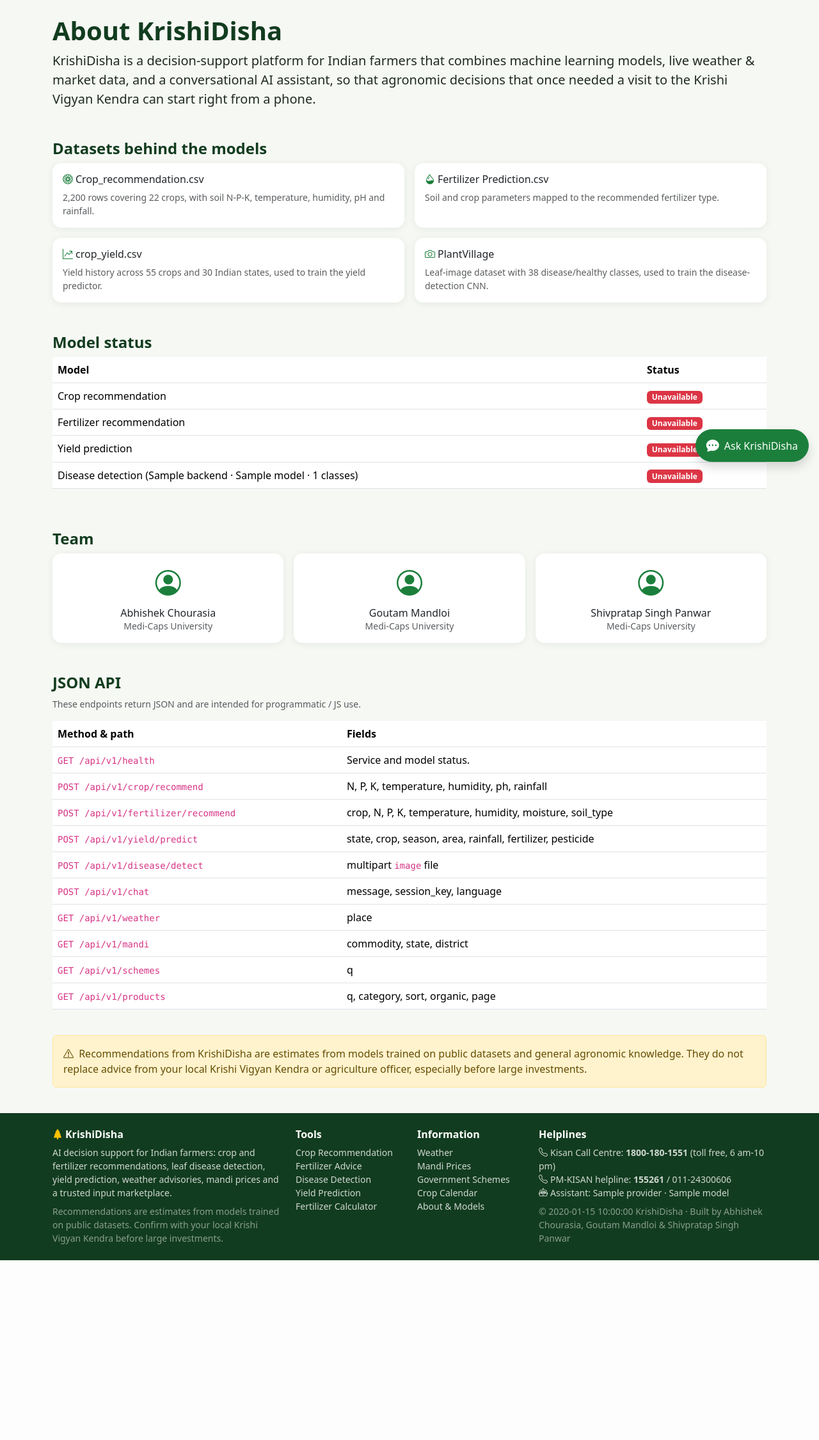
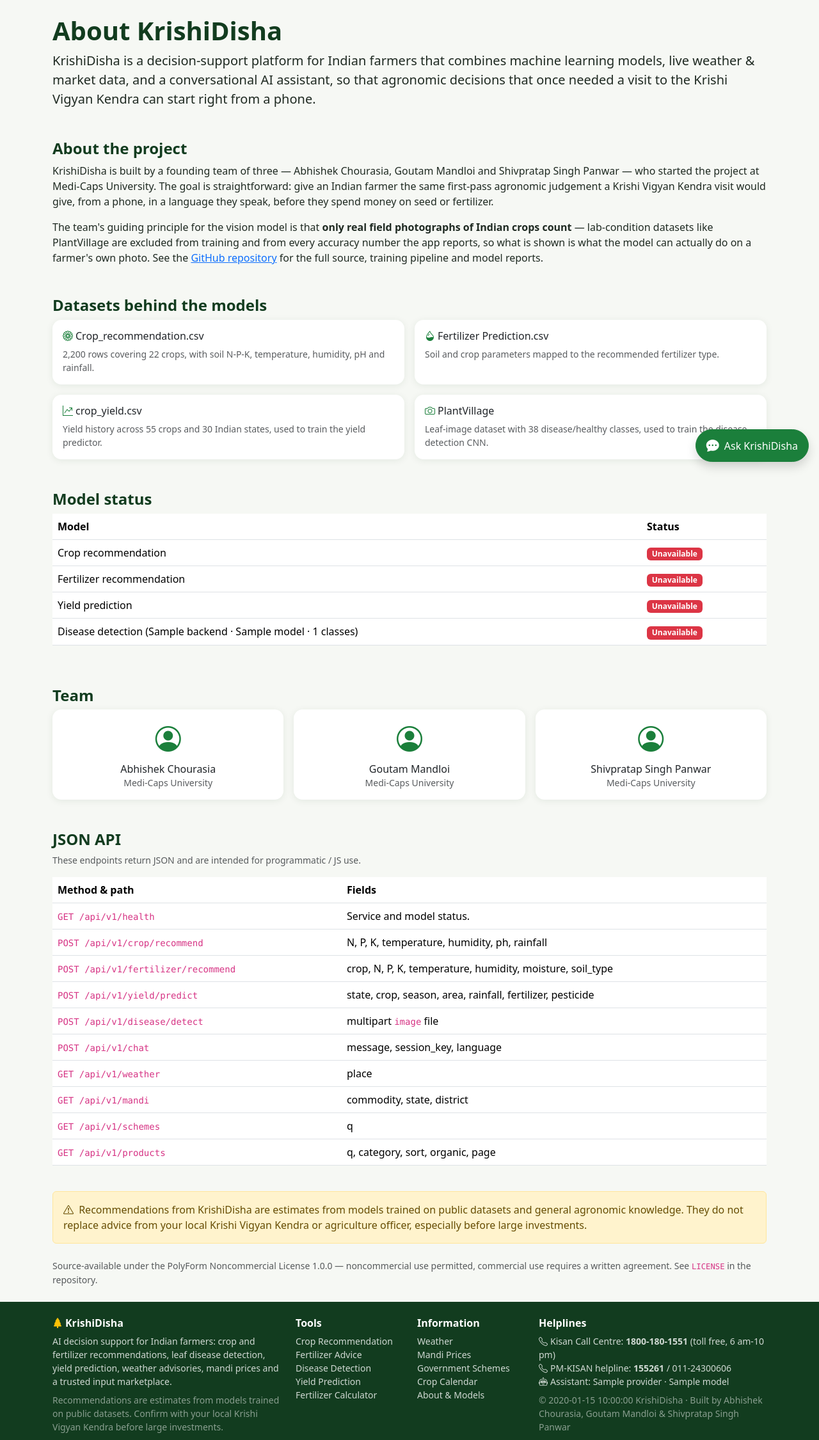
Before and after one commit to shivpratapsinghpanwar/KrishiDisha.ai, a Python web app: template templates/about.html in a window 1280 px wide. Shown: the part 62-2313 px from the top of the page at 64% size. Before the commit the page ends 2032 px from the top, so only its background shows below. Run offline with Jinja, Linux system fonts and the light colour scheme; the template is opened without the code that fills it: most values are stand-ins (such as "Sample title", 1, 10 or a date in 2020); some libraries are stand-ins or nearby versions.

Commit message:
GitHub showcase: README with screenshots and results, About page, repo topics

```diff
--- a/pyproject.toml
+++ b/pyproject.toml
@@ -4,7 +4,7 @@ version = "2.0.0"
 description = "AI decision support for Indian farmers: crop, fertilizer, disease and yield advice, weather, mandi prices, marketplace and a multilingual assistant."
 readme = "Readme.md"
 requires-python = ">=3.10,<3.14"
-license = { text = "Proprietary" }
+license = { text = "PolyForm-Noncommercial-1.0.0" }
 authors = [
   { name = "Abhishek Chourasia" },
   { name = "Goutam Mandloi" },
--- a/templates/about.html
+++ b/templates/about.html
@@ -8,6 +8,17 @@
   <p class="lead">KrishiDisha is a decision-support platform for Indian farmers that combines machine learning models,
     live weather &amp; market data, and a conversational AI assistant, so that agronomic decisions that once needed a
     visit to the Krishi Vigyan Kendra can start right from a phone.</p>
+
+  <h2 class="h4 kd-section-title mt-5">About the project</h2>
+  <p>KrishiDisha is built by a founding team of three — Abhishek Chourasia, Goutam Mandloi and Shivpratap Singh
+    Panwar — who started the project at Medi-Caps University. The goal is straightforward: give an Indian farmer
+    the same first-pass agronomic judgement a Krishi Vigyan Kendra visit would give, from a phone, in a language
+    they speak, before they spend money on seed or fertilizer.</p>
+  <p>The team's guiding principle for the vision model is that <strong>only real field photographs of Indian
+    crops count</strong> — lab-condition datasets like PlantVillage are excluded from training and from every
+    accuracy number the app reports, so what is shown is what the model can actually do on a farmer's own photo.
+    See the <a href="https://github.com/shivpratapsinghpanwar/KrishiDisha.ai" target="_blank" rel="noopener">GitHub
+    repository</a> for the full source, training pipeline and model reports.</p>
 
   <h2 class="h4 kd-section-title mt-5">Datasets behind the models</h2>
   <div class="row g-3">
@@ -113,5 +124,8 @@
     knowledge. They do not replace advice from your local Krishi Vigyan Kendra or agriculture officer, especially
     before large investments.
   </div>
+
+  <p class="small text-muted mt-4 mb-0">Source-available under the PolyForm Noncommercial License 1.0.0 — noncommercial
+    use permitted, commercial use requires a written agreement. See <code>LICENSE</code> in the repository.</p>
 </div>
 {% endblock %}
```
Also changed, not shown: Readme.md, 15 other files.
